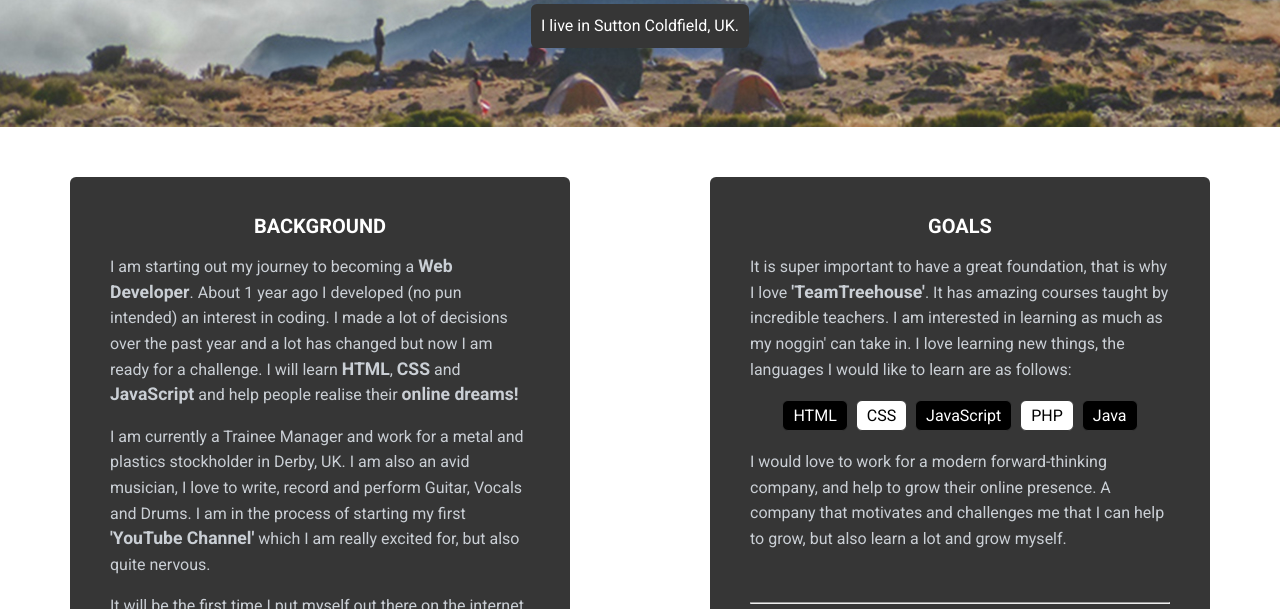
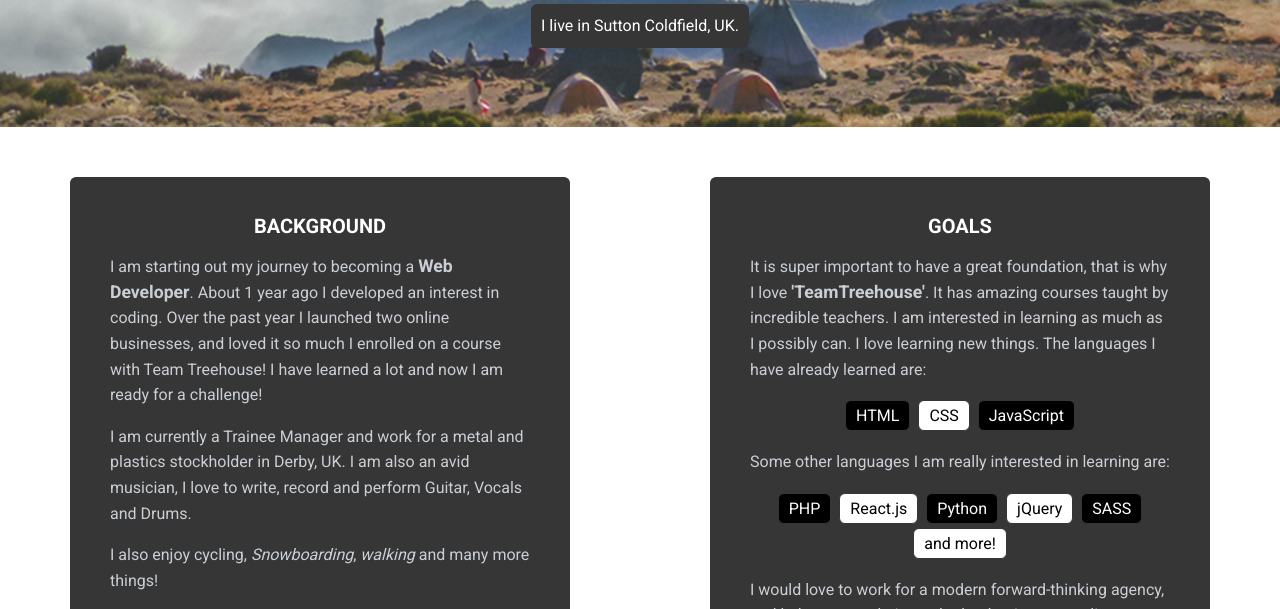
Before and after one commit to LukeBennettUK/techdegree_project_1, a plain HTML site: page index.html in a window 1280 px wide. Shown: the part 343-952 px from the top of the page. Drawn offline with Linux system fonts and the light colour scheme; a web font is replaced by a local one.

Commit message:
Content Edit

```diff
--- a/index.html
+++ b/index.html
@@ -36,11 +36,11 @@
       <!-- CARDS -->
       <div class="card">
         <h2>Background</h2>
-        <p>I am starting out my journey to becoming a <strong>Web Developer</strong>. About 1 year ago I developed (no pun intended) an interest in coding. I made a lot of decisions over the past year and a lot has changed but now I am ready for a challenge. I will learn <strong>HTML</strong>, <strong>CSS</strong> and <strong>JavaScript</strong> and help people realise their <b>online dreams!</b></p>
+        <p>I am starting out my journey to becoming a <strong>Web Developer</strong>. About 1 year ago I developed an interest in coding. Over the past year I launched two online businesses, and loved it so much I enrolled on a course with Team Treehouse! I have learned a lot and now I am ready for a challenge!</p>
 
-        <p>I am currently a Trainee Manager and work for a metal and plastics stockholder in Derby, UK. I am also an avid musician, I love to write, record and perform Guitar, Vocals and Drums. I am in the process of starting my first <b>'YouTube Channel'</b> which I am really excited for, but also quite nervous.</p>
+        <p>I am currently a Trainee Manager and work for a metal and plastics stockholder in Derby, UK. I am also an avid musician, I love to write, record and perform Guitar, Vocals and Drums.</p>
 
-        <p>It will be the first time I put myself out there on the internet with my own songs, singing and playing guitar. I also enjoy cycling, <i>Snowboarding</i>, <i>walking</i> and many more things. My biggest passion though is <b><i>Travel</i></b>. I want to travel the whole world. And hopefully coding will allow me to do this! Something I love with something I <b>love!</b></p>
+        <p>I also enjoy cycling, <i>Snowboarding</i>, <i>walking</i> and many more things!
       </div>
 
                   <!-- MAIN CONTENT - GOAL CARD MAIN CONTENT -->
@@ -48,15 +48,22 @@
         <h2>Goals</h2>
         <p>It is super important to have a great foundation, that is why I love <b>'TeamTreehouse'</b>. It has amazing courses taught by incredible teachers.
 
-        I am interested in learning as much as my noggin' can take in. I love learning new things, the languages I would like to learn are as follows:</p>
+        I am interested in learning as much as I possibly can. I love learning new things. The languages I have already learned are:</p>
         <ul class="skills">
           <li>HTML</li>
           <li>CSS</li>
           <li>JavaScript</li>
+        </ul>
+        <p>Some other languages I am really interested in learning are:</p>
+        <ul class="skills">
           <li>PHP</li>
-          <li>Java</li>
+          <li>React.js</li>
+          <li>Python</li>
+          <li>jQuery</li>
+          <li>SASS</li>
+          <li>and more!</li>
         </ul>
-        <p>I would love to work for a modern forward-thinking company, and help to grow their online presence.
+        <p>I would love to work for a modern forward-thinking agency, and help to grow theirs and other businesses online presence.
         A company that motivates and challenges me that I can help to grow, but also learn a lot and grow myself.</p>
 
                   <!-- HORIZONTAL RULE AND GOAL CARD IMAGE -->
```
Also changed, not shown: contact.html (+1 -1 lines), experience.html (+2 -2 lines).
